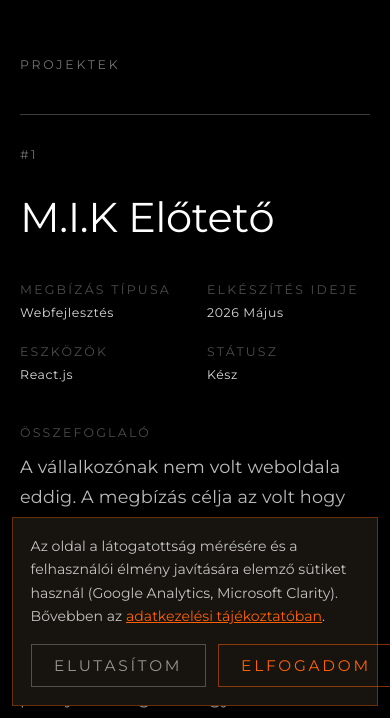
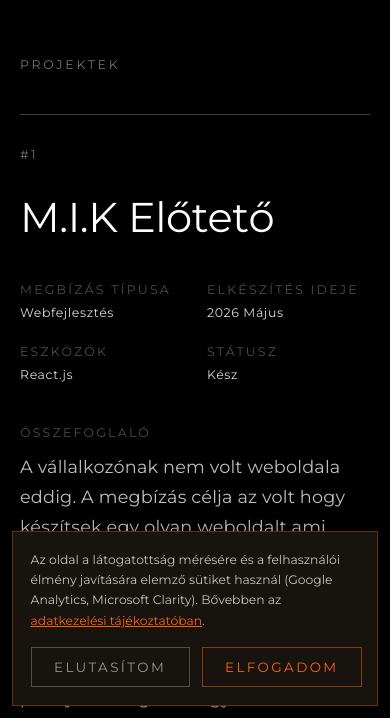
Before and after one commit to Webvulcano/webvulcano, a Next.js app: page /projektek in a window 390 px wide. Shown: the part 126-844 px from the top of the page. Built offline with nearby package versions, Linux system fonts and the light colour scheme; a web font is replaced by a local one.

Commit message:
font size fix

```diff
--- a/app/globals.css
+++ b/app/globals.css
@@ -122,6 +122,7 @@ html, body {
 
 .t-hero    { font-size: var(--fs-hero);    font-weight: var(--fw-thin);    line-height: var(--lh-tight);   letter-spacing: var(--tr-display); }
 .t-h2      { font-size: var(--fs-h2);      font-weight: var(--fw-regular); line-height: var(--lh-snug);    letter-spacing: var(--tr-h2); }
+.t-h3      { font-size: var(--fs-h3);      font-weight: var(--fw-regular); line-height: var(--lh-snug);    letter-spacing: var(--tr-h2); }
 .t-lead    { font-size: var(--fs-lead);    font-weight: var(--fw-regular); line-height: var(--lh-normal); }
 .t-body    { font-size: var(--fs-body);    font-weight: var(--fw-regular); line-height: var(--lh-loose);   letter-spacing: var(--tr-body); }
 .t-body-sm { font-size: var(--fs-body-sm); font-weight: var(--fw-regular); line-height: var(--lh-relaxed); letter-spacing: var(--tr-body); }
--- a/components/CookieConsent.module.css
+++ b/components/CookieConsent.module.css
@@ -66,8 +66,8 @@
 }
 
 @media (max-width: 950px) {
-  .text { font-size: clamp(0.88rem, 1.04vw, 1.2rem); }
-  .actions button { font-size: clamp(0.96rem, 1.12vw, 1.28rem); }
+  .text { font-size: clamp(0.77rem, 0.91vw, 1.05rem); }
+  .actions button { font-size: clamp(0.84rem, 0.98vw, 1.12rem); }
 }
 
 @media (max-width: 480px) {
--- a/components/Footer.module.css
+++ b/components/Footer.module.css
@@ -50,7 +50,7 @@
   transform: translateX(-50%);
   background: #FF6102;
   color: #fff;
-  font-size: 0.7rem;
+  font-size: var(--fs-tiny);
   padding: 0.25rem 0.5rem;
   border-radius: 4px;
   white-space: nowrap;
--- a/components/Nav.module.css
+++ b/components/Nav.module.css
@@ -196,7 +196,7 @@
 .overlayLink {
   composes: unstyled-btn from global;
   font-family: 'Montserrat', sans-serif;
-  font-size: var(--fs-h3);
+  font-size: var(--fs-lead);
   font-weight: 300;
   letter-spacing: 0.04em;
   color: var(--color-text-muted);
--- a/components/QualificationForm.jsx
+++ b/components/QualificationForm.jsx
@@ -180,7 +180,7 @@ export default function QualificationForm() {
           <div className={styles.riskReversal}>
             <div className="scarcity-chip">
               <span className="scarcity-dot" />
-              Havonta 5 vállalkozásnak
+              Havonta csak 5 vállalkozásnak
             </div>
             <p className="t-tiny c-faint mt-sm">
               Nem kötöd le magad. Nem küldök spamet. Egy személyes elemzést kapsz — ennyi.
--- a/components/SplashScreen.module.css
+++ b/components/SplashScreen.module.css
@@ -15,7 +15,7 @@
 
 .text {
   font-family: 'Montserrat', sans-serif;
-  font-size: clamp(1.1rem,2vw,1.4rem);
+  font-size: var(--fs-lead);
   font-weight: var(--fw-thin);
   letter-spacing: 0.04em;
   color: var(--color-white);
```
